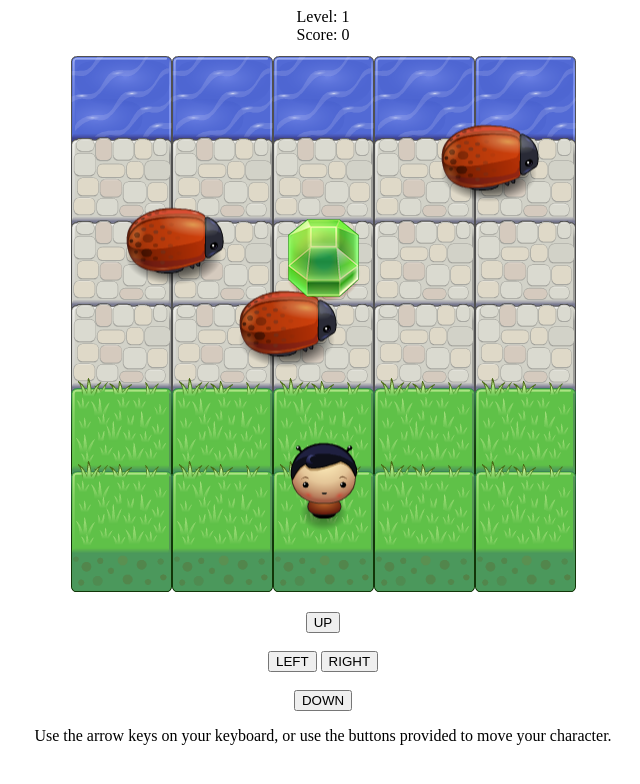
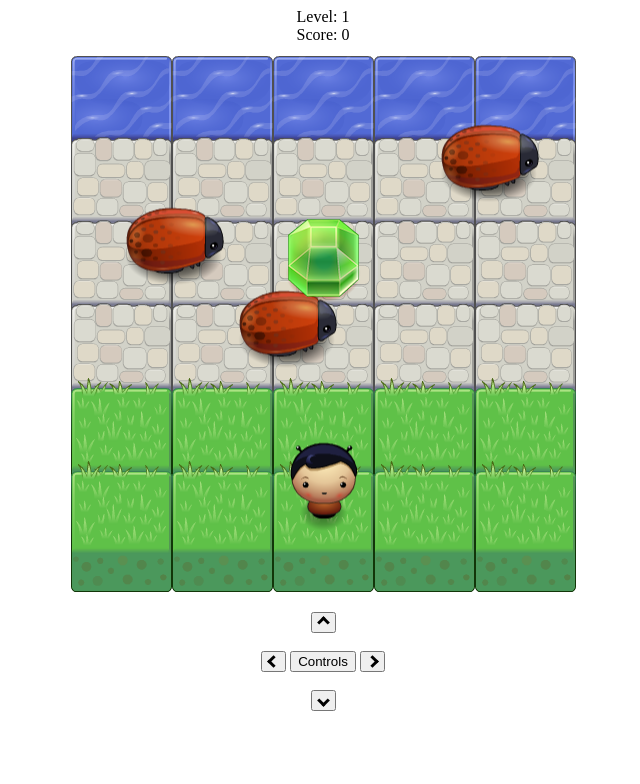
Before and after one commit to brendanpettis/Arcade-Game, a plain HTML site: page index.html in a window 1280 px wide. Shown: the whole page, without its empty margins (317-957 px from the left). Drawn offline with Linux system fonts and the light colour scheme.

Commit message:
Updated Controls

```diff
--- a/css/style.css
+++ b/css/style.css
@@ -17,3 +17,25 @@ body {
 	margin: 0;
 	padding: 0;
 }
+i {
+	border: solid black;
+	border-width: 0px 3px 3px 0px;
+	display: inline-block;
+	padding: 3px;
+}
+.right {
+	transform: rotate(-45deg);
+	-webkit-transform: rotate(-45deg);
+}
+.left {
+	transform: rotate(135deg);
+	-webkit-transform: rotate(135deg);
+}
+.up {
+	transform: rotate(-135deg);
+	-webkit-transform: rotate(-135deg);
+}
+.down {
+	transform: rotate(45deg);
+	-webkit-transform: rotate(45deg);
+}
--- a/index.html
+++ b/index.html
@@ -11,13 +11,13 @@
                 <div class="score"></div>
         </div>
         <div class="controls">
-                <button onclick="player.handleInput('up')">UP</button><br><br>
-                <button onclick="player.handleInput('left')">LEFT</button>
-                <button onclick="player.handleInput('right')">RIGHT</button><br><br>
-                <button onclick="player.handleInput('down')">DOWN</button>
+                <button onclick="player.handleInput('up')"><i class="up"></i></button><br><br>
+                <button onclick="player.handleInput('left')"><i class="left"></i></button>
+                <button onclick="instructions()">Controls</button>
+                <button onclick="player.handleInput('right')"><i class="right"></i></button><br><br>
+                <button onclick="player.handleInput('down')"><i class="down"></i></button>
           </div>
         <div class="pop-up-modal">
-            <p>Use the arrow keys on your keyboard, or use the buttons provided to move your character.</p>
         </div>
     <script src="js/resources.js"></script>
     <script src="js/app.js"></script>
--- a/js/app.js
+++ b/js/app.js
@@ -28,9 +28,25 @@ const resetPlayer = () => {
 };
 // Displays A Message
 const displayModal = (message, sub_message) => {
-  popUp.innerHTML =
+  if(sub_message.length === 0){
+    popUp.innerHTML =
+      `<p>${message}</p>
+      <p>${sub_message}</p>`;
+    }
+  else {
+    popUp.innerHTML =
     `<h2>${message}</h2>
-<h3>${sub_message}</h3>`;
+    <h3>${sub_message}</h3>`;
+  }
+};
+// Displays Controller Instructions
+const instructions = () => {
+  const message = 'Use the arrow keys on your keyboard, or use the buttons provided to move your character.';
+  displayModal(message, '');
+  popUp.style.display = 'inline';
+  setTimeout(() => {
+    popUp.style.display = 'none';
+  }, 3000);
 };
 // Alerts the player of a win, increments level and score, potentially adds new rewards, and resets the players position
 const roundWin = () => {
```
